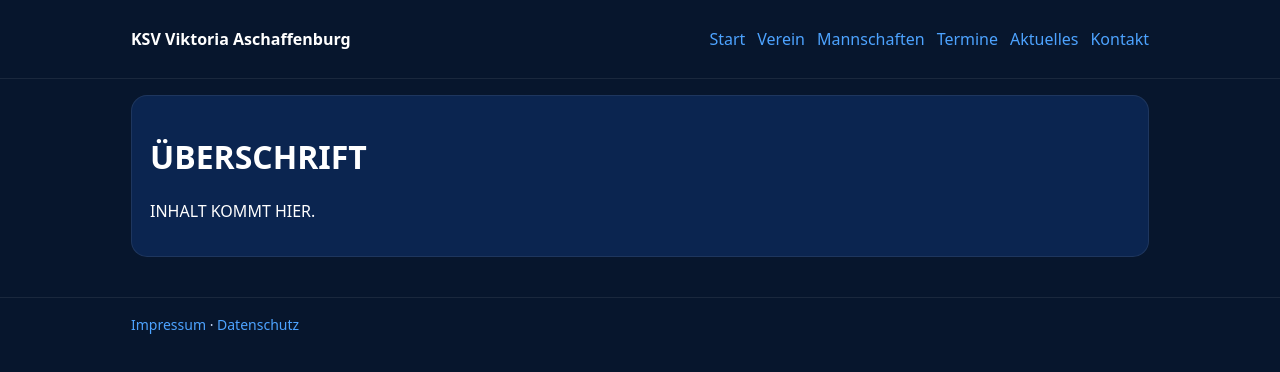
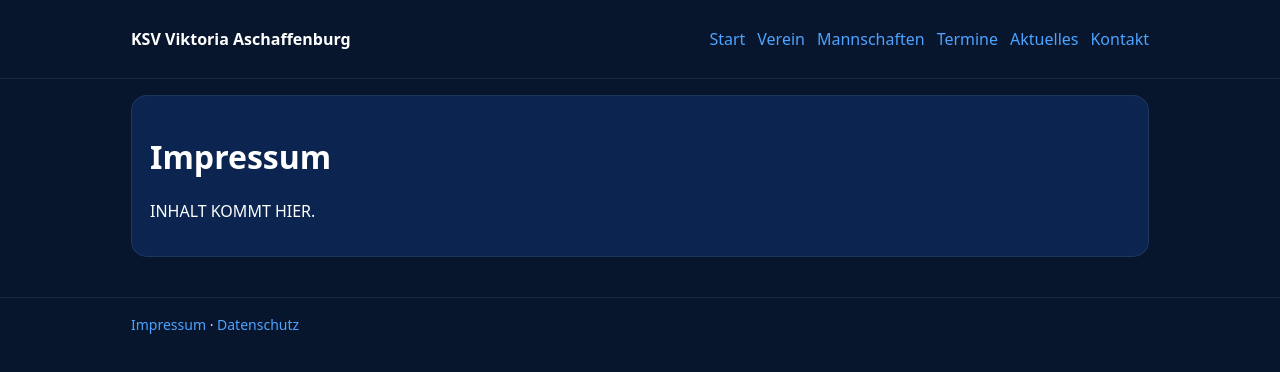
Before and after one commit to bhashelios/ksvvab, a plain HTML site: page impressum/index.html in a window 1280 px wide. Drawn offline with Linux system fonts and the light colour scheme.

Commit message:
Impressumg headline added

```diff
--- a/impressum/index.html
+++ b/impressum/index.html
@@ -11,7 +11,7 @@
 
   <main class="wrap">
     <div class="card">
-      <h1>ÜBERSCHRIFT</h1>
+      <h1>Impressum</h1>
       <p>INHALT KOMMT HIER.</p>
     </div>
   </main>
```
